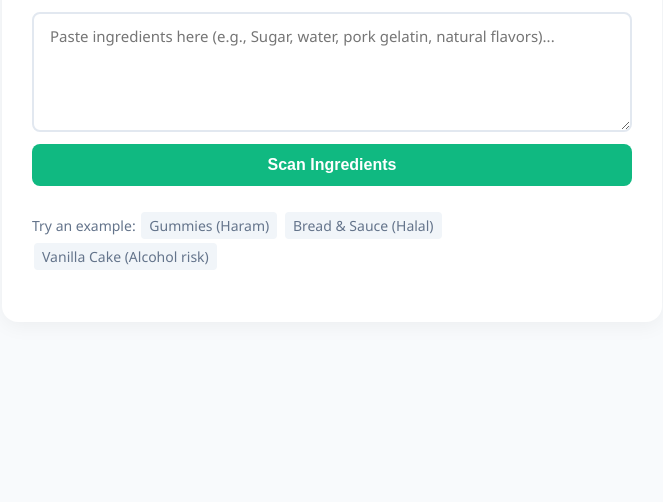
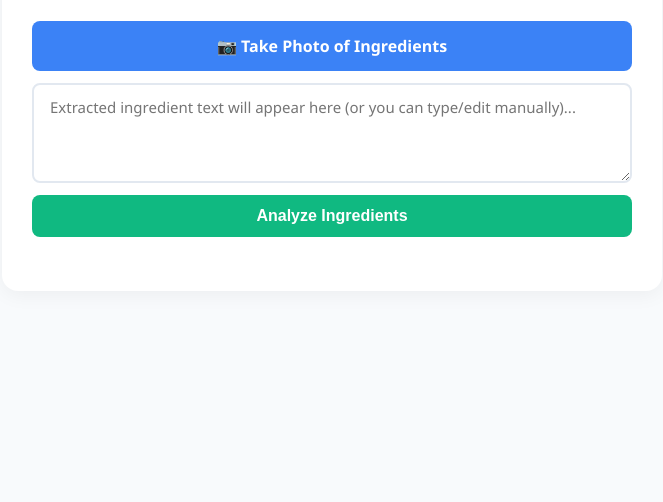
Before and after one commit to asad-khilji/halal-food-scanner, a plain HTML site: page index.html in a window 1280 px wide. Shown: the part 338-840 px from the top of the page, without its empty margins (308-971 px from the left). Drawn offline with Linux system fonts and the light colour scheme.

Commit message:
Update index.html

```diff
--- a/index.html
+++ b/index.html
@@ -3,7 +3,9 @@
 <head>
     <meta charset="UTF-8">
     <meta name="viewport" content="width=device-width, initial-scale=1.0">
-    <title>Halal Ingredient Scanner</title>
+    <title>Halal Ingredient Photo Scanner</title>
+    <!-- Include Tesseract.js for OCR (Optical Character Recognition) from camera images -->
+    <script src="https://cdn.jsdelivr.net/npm/tesseract.js@5/dist/tesseract.min.js"></script>
     <style>
         :root {
             --primary: #10b981;
@@ -55,25 +57,45 @@
             margin-bottom: 24px;
         }
 
+        /* Hide default file input and style label as a button */
+        .camera-upload-btn {
+            display: flex;
+            justify-content: center;
+            align-items: center;
+            gap: 8px;
+            padding: 14px 16px;
+            font-size: 16px;
+            font-weight: bold;
+            color: white;
+            background-color: #3b82f6;
+            border-radius: 8px;
+            cursor: pointer;
+            transition: background-color 0.2s;
+            text-align: center;
+        }
+
+        .camera-upload-btn:hover {
+            background-color: #2563eb;
+        }
+
+        input[type="file"] {
+            display: none;
+        }
+
         textarea {
             width: 100%;
-            height: 120px;
+            height: 100px;
             padding: 12px 16px;
             font-size: 15px;
             border: 2px solid #e2e8f0;
             border-radius: 8px;
             outline: none;
             resize: vertical;
-            transition: border-color 0.2s;
             box-sizing: border-box;
             font-family: inherit;
         }
 
-        textarea:focus {
-            border-color: var(--primary);
-        }
-
-        button {
+        button.analyze-btn {
             padding: 12px 16px;
             font-size: 16px;
             font-weight: bold;
@@ -85,27 +107,16 @@
             transition: background-color 0.2s;
         }
 
-        button:hover {
+        button.analyze-btn:hover {
             background-color: var(--primary-dark);
         }
 
-        .examples {
-            font-size: 14px;
+        .loader {
+            text-align: center;
             color: #64748b;
-            margin-bottom: 20px;
-        }
-
-        .examples span {
-            display: inline-block;
-            background: #f1f5f9;
-            padding: 4px 8px;
-            border-radius: 4px;
-            margin: 2px;
-            cursor: pointer;
-        }
-
-        .examples span:hover {
-            background: #e2e8f0;
+            font-style: italic;
+            display: none;
+            margin-bottom: 15px;
         }
 
         .result-card {
@@ -140,7 +151,7 @@
         }
 
         .flagged-list {
-            margin-top: 8px;
+            margin-top: 4px;
             font-weight: bold;
             color: var(--danger);
         }
@@ -161,26 +172,27 @@
 <body>
 
 <div class="container">
-    <h1>Halal Ingredient Scanner</h1>
-    <p class="subtitle">Paste or type product ingredients to screen for pork, alcohol, dead meat, and gelatin.</p>
+    <h1>Halal Photo Scanner</h1>
+    <p class="subtitle">Snap a picture of the ingredient label with your iPhone to screen it.</p>
 
     <div class="scanner-box">
-        <textarea id="ingredientInput" placeholder="Paste ingredients here (e.g., Sugar, water, pork gelatin, natural flavors)..."></textarea>
-        <button onclick="checkIngredients()">Scan Ingredients</button>
+        <!-- iPhone Camera Capture Input -->
+        <label class="camera-upload-btn">
+            📷 Take Photo of Ingredients
+            <input type="file" accept="image/*" capture="environment" id="cameraInput" onchange="processImage(event)">
+        </label>
+
+        <textarea id="ingredientInput" placeholder="Extracted ingredient text will appear here (or you can type/edit manually)..."></textarea>
+        <button class="analyze-btn" onclick="checkIngredients()">Analyze Ingredients</button>
     </div>
 
-    <div class="examples">
-        Try an example:
-        <span onclick="setExample('Sugar, corn syrup, pork gelatin, citric acid, artificial colors')">Gummies (Haram)</span>
-        <span onclick="setExample('Enriched flour, water, yeast, salt, vegetable oil, tomato sauce')">Bread & Sauce (Halal)</span>
-        <span onclick="setExample('Water, sugar, vanilla extract, chocolate, emulsifiers')">Vanilla Cake (Alcohol risk)</span>
-    </div>
+    <div id="loader" class="loader">Reading text from photo... Please wait (OCR processing).</div>
 
     <div id="resultCard" class="result-card">
         <h2 id="resultTitle"></h2>
         <p id="resultMessage"></p>
         <div id="flaggedContainer" style="display:none;">
-            Flagged Ingredients: <span id="flaggedList" class="flagged-list"></span>
+            Flagged Prohibited Elements: <span id="flaggedList" class="flagged-list"></span>
         </div>
         <div>
             <span id="resultBadge" class="badge"></span>
@@ -189,9 +201,35 @@
 </div>
 
 <script>
-    function setExample(text) {
-        document.getElementById('ingredientInput').value = text;
-        checkIngredients();
+    // Automatically capture photo, extract text using Tesseract OCR, and populate textarea
+    async function processImage(event) {
+        const file = event.target.files[0];
+        if (!file) return;
+
+        const loader = document.getElementById('loader');
+        const ingredientInput = document.getElementById('ingredientInput');
+
+        loader.style.display = 'block';
+        ingredientInput.value = "";
+
+        try {
+            // Run Optical Character Recognition on the captured photo
+            const { data: { text } } = await Tesseract.recognize(
+                file,
+                'eng',
+                { logger: m => console.log(m) } // Optional progress logging in console
+            );
+
+            loader.style.display = 'none';
+            // Clean up text spacing and place into textarea
+            ingredientInput.value = text.replace(/\n/g, ' ').trim();
+
+            // Automatically trigger analysis
+            checkIngredients();
+        } catch (error) {
+            loader.style.display = 'none';
+            alert("Could not extract text from image. Please try taking a clearer photo.");
+        }
     }
 
     function checkIngredients() {
@@ -210,15 +248,13 @@
 
         const lowerText = rawText.toLowerCase();
 
-        // Prohibited/Haram keywords check
+        // Strict forbidden keyword verification (Pork, Alcohol, Gelatin, Non-halal meat)
         const prohibitedKeywords = [
             'pork', 'bacon', 'ham', 'lard', 'gelatin', 'pepsin',
-            'wine', 'beer', 'alcohol', 'ethanol', 'rum', 'liqueur', 'brandy', 'non-halal meat'
+            'wine', 'beer', 'alcohol', 'ethanol', 'rum', 'liqueur', 'brandy'
         ];
 
-        // Find which specific banned words appear in the text
         let foundViolations = prohibitedKeywords.filter(keyword => {
-            // Match whole words to avoid partial bugs
             const regex = new RegExp(`\\b${keyword}\\b`, 'i');
             return regex.test(lowerText);
         });
@@ -226,19 +262,17 @@
         resultCard.style.display = 'block';
 
         if (foundViolations.length > 0) {
-            // Haram Case
             resultCard.className = 'result-card haram';
             resultTitle.innerHTML = `❌ Not Halal (Haram)`;
-            resultMessage.textContent = `Warning: Prohibited ingredients were detected in this list.`;
+            resultMessage.textContent = `Prohibited keywords were identified in the scanned ingredient text.`;
             flaggedContainer.style.display = 'block';
             flaggedList.textContent = [...new Set(foundViolations)].join(', ');
             resultBadge.textContent = 'HARAM / AVOID';
             resultBadge.className = 'badge haram';
         } else {
-            // Halal Case
             resultCard.className = 'result-card halal';
-            resultTitle.innerHTML = `✅ No Prohibited Ingredients Found`;
-            resultMessage.textContent = `The scanned ingredient text does not contain explicit mentions of pork, alcohol, dead meat, or gelatin.`;
+            resultTitle.innerHTML = `✅ No Prohibited Elements Found`;
+            resultMessage.textContent = `The text scanned from your photo does not show any references to pork, alcohol, dead meat, or gelatin.`;
             flaggedContainer.style.display = 'none';
             resultBadge.textContent = 'LIKELY HALAL';
             resultBadge.className = 'badge halal';
```
